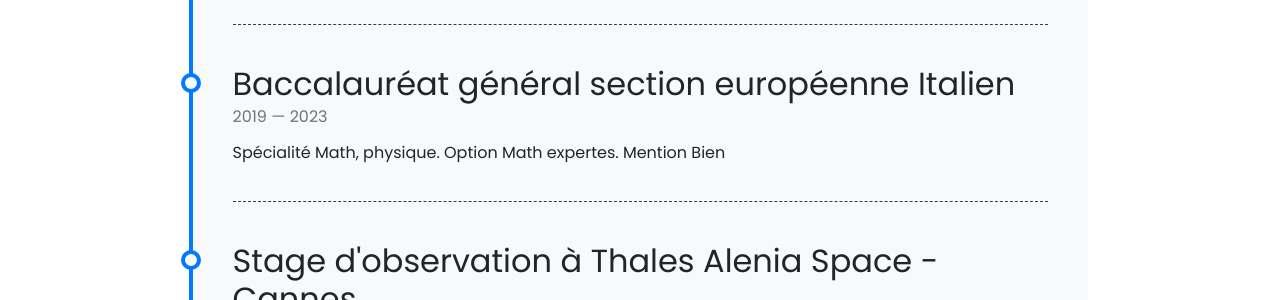
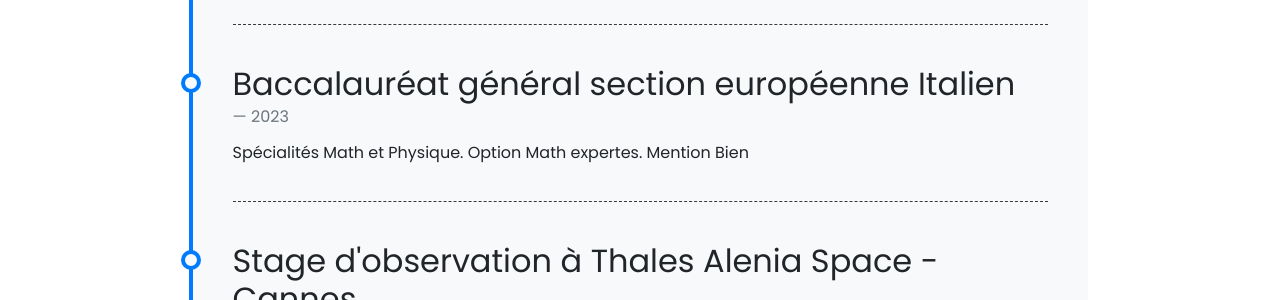
Before and after one commit to Quentin-FRANCES/Quentin-FRANCES.github.io, a Jekyll site: the page built from pages/about.md, in a window 1280 px wide. Shown: the part 1673-1973 px from the top of the page. Built offline with Jekyll 4.4.1, drawn with Linux system fonts in a browser that asks for light colours; emoji names are drawn with the system emoji font.

Commit message:
corrections

```diff
--- a/_data/timeline.yml
+++ b/_data/timeline.yml
@@ -21,9 +21,8 @@
   description: IUT de Nice Côte-d'Azur.
 
 - title: Baccalauréat général section européenne Italien
-  from: 2019
   to: 2023
-  description: Spécialité Math, physique.
+  description: Spécialités Math et Physique.
                 Option Math expertes.
                 Mention Bien
 
```
Also changed, not shown: _projects/1_Console.md (+1 -1 lines), _projects/2_Manette.md (+1 -1 lines), 1 other file.
